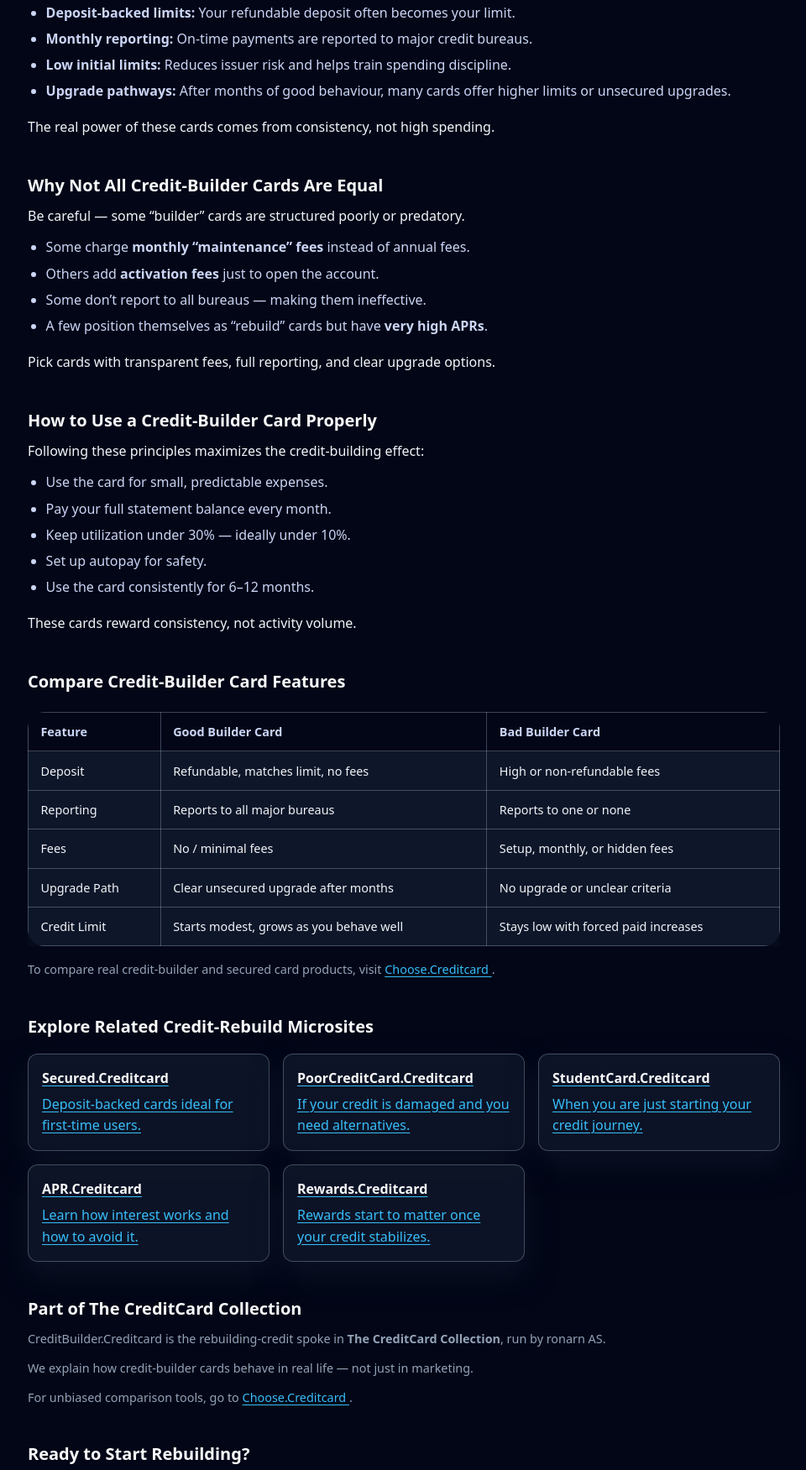
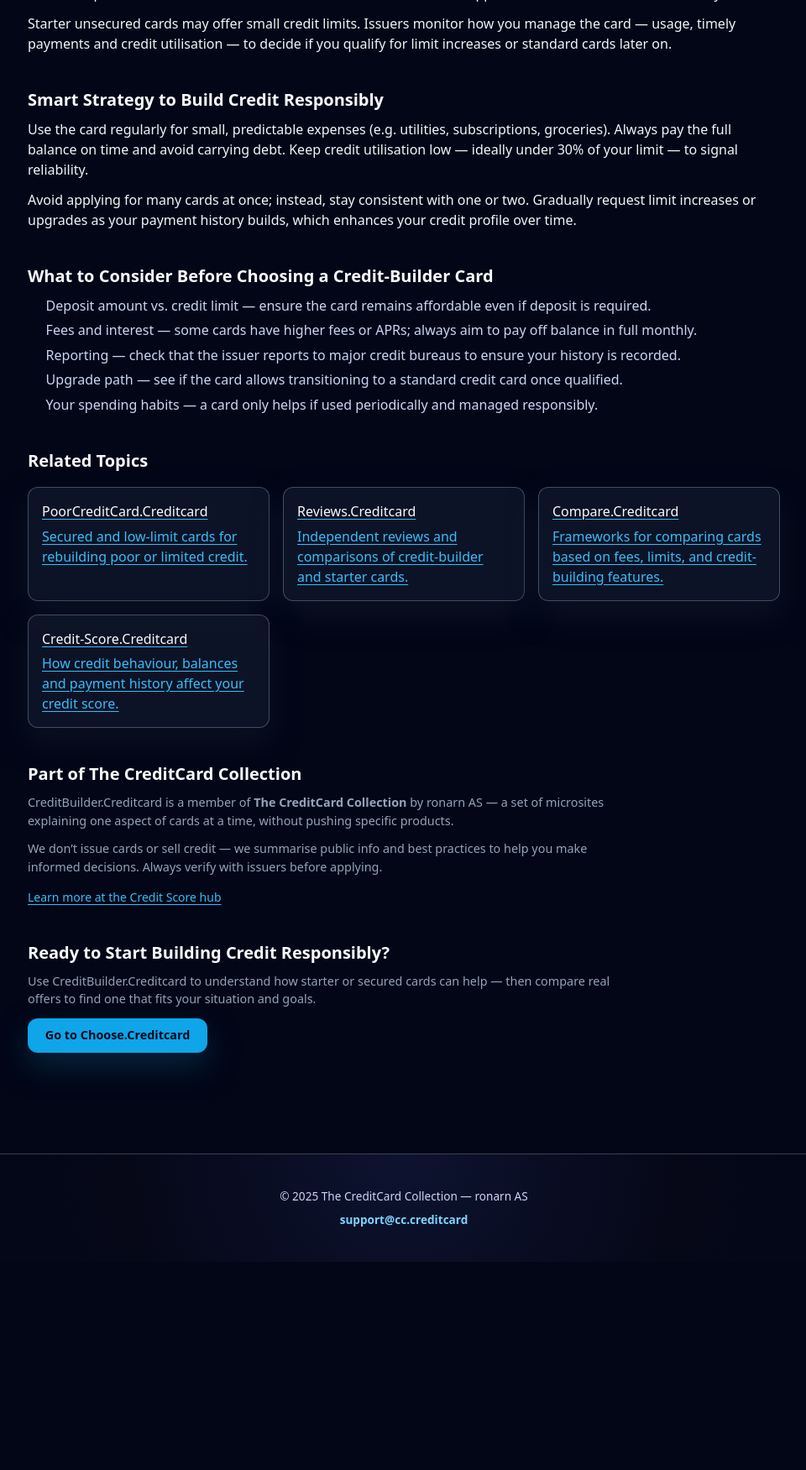
Before and after one commit to ChooseCreditCard/creditbuilder.creditcard, a plain HTML site: page index.html in a window 1280 px wide. Shown: the part 736-2487 px from the top of the page at 84% size, without its empty margins (159-1119 px from the left). After the commit the page ends 2239 px from the top, so only its background shows below. Drawn offline with nearby package versions, Linux system fonts and the light colour scheme.

Commit message:
Update index.html

```diff
--- a/index.html
+++ b/index.html
@@ -4,246 +4,162 @@
   <meta charset="UTF-8" />
   <meta name="viewport" content="width=device-width, initial-scale=1" />
 
-  <title>CreditBuilder.Creditcard – How Credit-Builder Cards Work</title>
-  <meta name="description" content="CreditBuilder.creditcard explains how credit-builder cards work: deposits, approvals, reporting, limits and how to use them to repair or build credit responsibly." />
+  <title>CreditBuilder.Creditcard – Building or Rebuilding Credit with Cards</title>
+  <meta name="description" content="Understand how credit-builder credit cards work: reporting history, secured cards, credit limits, usage strategies and how they help improve your credit profile over time." />
   <meta name="robots" content="index,follow" />
   <link rel="canonical" href="https://creditbuilder.creditcard/" />
 
   <!-- Open Graph -->
-  <meta property="og:title" content="CreditBuilder.Creditcard – Build Credit the Smart Way" />
-  <meta property="og:description" content="Learn how credit-builder cards work, how they report to bureaus, how limits increase and how to avoid traps when rebuilding credit." />
+  <meta property="og:title" content="CreditBuilder.Creditcard – Smart Credit-Building Card Options & Strategies" />
+  <meta property="og:description" content="Neutral guide to credit-builder cards: what to look for, how secured and starter cards work, payment habits that build credit, and how to avoid common pitfalls." />
   <meta property="og:type" content="website" />
   <meta property="og:url" content="https://creditbuilder.creditcard/" />
   <meta property="og:image" content="https://choose.creditcard/preview.png?utm_source=creditbuilder.creditcard&utm_medium=referral&utm_campaign=og_image" />
 
   <!-- Twitter -->
   <meta name="twitter:card" content="summary_large_image" />
-  <meta name="twitter:title" content="CreditBuilder.Creditcard – Credit Builder Cards Explained" />
-  <meta name="twitter:description" content="Independent breakdown of credit-builder cards: deposits, fees, reporting and behaviour strategies for rebuilding credit." />
+  <meta name="twitter:title" content="CreditBuilder.Creditcard – Building Credit with Cards" />
+  <meta name="twitter:description" content="How to use secured or low-limit cards responsibly to build or rebuild credit, plus tips on credit utilisation, reporting and long-term strategy." />
   <meta name="twitter:image" content="https://choose.creditcard/preview.png?utm_source=creditbuilder.creditcard&utm_medium=referral&utm_campaign=twitter_image" />
 
   <!-- GA4 -->
   <script async src="https://www.googletagmanager.com/gtag/js?id=G-64FE63JQ3H"></script>
   <script>
     window.dataLayer = window.dataLayer || [];
-    function gtag(){ dataLayer.push(arguments); }
+    function gtag(){dataLayer.push(arguments);}
     gtag('js', new Date());
     gtag('config', 'G-64FE63JQ3H');
   </script>
 
+  <!-- Tailwind -->
+  <script src="https://cdn.tailwindcss.com"></script>
+
+  <!-- Shared minisite styles -->
   <link rel="stylesheet" href="./styles.css" />
 </head>
 
 <body class="bg-slate-950 text-slate-100">
-
   <header class="site-header">
     <div class="nav-inner max-w-6xl">
-
       <div class="brand">
         <div class="cc-logo">CC</div>
         <div class="brand-text">
           <div class="brand-title">CreditBuilder.Creditcard</div>
-        <div class="brand-subtitle">Credit-Builder Cards Explained</div>
+          <div class="brand-subtitle">Rebuild or Establish Credit via Cards</div>
         </div>
       </div>
-
-    <nav class="nav-links">
+      <nav class="nav-links" aria-label="Page navigation">
         <a href="#overview">Overview</a>
-      <a href="#howitworks">How It Works</a>
-      <a href="#compare">Compare</a>
+        <a href="#mechanics">How It Works</a>
+        <a href="#strategy">Credit-Building Strategy</a>
       </nav>
-
     </div>
   </header>
 
   <main class="cc-page">
-
     <!-- Breadcrumb -->
     <div class="cc-breadcrumb">
       <a href="https://choose.creditcard/?utm_source=creditbuilder.creditcard&utm_medium=referral&utm_campaign=breadcrumb">Home</a>
       &nbsp;›&nbsp;
-    Credit Builder Cards
+      CreditBuilder.Creditcard
     </div>
 
     <!-- Hero -->
     <section class="hero">
-    <h1>How Credit-Builder Cards Actually Work</h1>
+      <div class="hero-content">
+        <h1>How to Use Credit Cards to Build or Rebuild Your Credit</h1>
       <p class="hero-lead">
-      CreditBuilder.Creditcard breaks down how credit-builder cards help you build or repair credit through deposits, limits, reporting and responsible use strategies.
+        This guide explains how “credit-builder” cards work — whether you have no history or a damaged credit record — and how consistent, responsible use can gradually improve your credit profile over time.
       </p>
-
       <a class="cta" href="https://choose.creditcard/?utm_source=creditbuilder.creditcard&utm_medium=referral&utm_campaign=hero_cta">
-      Compare credit-builder cards
+        Explore starter and secured cards
       </a>
+    </div>
     </section>
 
     <!-- Overview -->
     <section id="overview" class="section">
       <h2>What Is a Credit-Builder Card?</h2>
-    <p>A credit-builder card is designed for people who:</p>
-
-    <ul class="list">
-      <li>Have poor or limited credit history</li>
-      <li>Are rebuilding after financial difficulties</li>
-      <li>Need a stable, low-risk stepping stone</li>
-    </ul>
-
-    <p>Unlike typical rewards cards, the focus here is stability, reporting and predictable behaviour — not earning points or perks.</p>
+      <p>Credit-builder cards are designed for people with little or poor credit history. Typically, they come with low limits or require a refundable security deposit to reduce issuer risk and improve chances of approval.</p>
+      <p>These cards function like normal credit cards — allowing you to spend, pay, and build a history of on-time payments, which lenders observe when evaluating your creditworthiness over time.</p>
     </section>
 
-  <!-- How It Works -->
-  <section id="howitworks" class="section">
-    <h2>How Credit-Builder Cards Improve Your Credit</h2>
-    <p>Most credit-builder cards improve your credit through predictable reporting cycles.</p>
-
-    <ul class="list">
-      <li><strong>Deposit-backed limits:</strong> Your refundable deposit often becomes your limit.</li>
-      <li><strong>Monthly reporting:</strong> On-time payments are reported to major credit bureaus.</li>
-      <li><strong>Low initial limits:</strong> Reduces issuer risk and helps train spending discipline.</li>
-      <li><strong>Upgrade pathways:</strong> After months of good behaviour, many cards offer higher limits or unsecured upgrades.</li>
-    </ul>
-
-    <p>The real power of these cards comes from consistency, not high spending.</p>
+    <!-- Mechanics -->
+    <section id="mechanics" class="section">
+      <h2>How Secured and Starter Cards Work</h2>
+      <p>With a secured card, you deposit a sum of money that becomes or backs your credit line. If you default, the issuer can use the deposit to cover losses. This lowers risk for issuers and allows approval even with limited credit history.</p>
+      <p>Starter unsecured cards may offer small credit limits. Issuers monitor how you manage the card — usage, timely payments and credit utilisation — to decide if you qualify for limit increases or standard cards later on.</p>
     </section>
 
+    <!-- Strategy -->
     <section class="section">
-    <h2>Why Not All Credit-Builder Cards Are Equal</h2>
-    <p>Be careful — some “builder” cards are structured poorly or predatory.</p>
-
-    <ul class="list">
-      <li>Some charge <strong>monthly “maintenance” fees</strong> instead of annual fees.</li>
-      <li>Others add <strong>activation fees</strong> just to open the account.</li>
-      <li>Some don’t report to all bureaus — making them ineffective.</li>
-      <li>A few position themselves as “rebuild” cards but have <strong>very high APRs</strong>.</li>
-    </ul>
-
-    <p>Pick cards with transparent fees, full reporting, and clear upgrade options.</p>
+      <h2>Smart Strategy to Build Credit Responsibly</h2>
+      <p>Use the card regularly for small, predictable expenses (e.g. utilities, subscriptions, groceries). Always pay the full balance on time and avoid carrying debt. Keep credit utilisation low — ideally under 30% of your limit — to signal reliability.</p>
+      <p>Avoid applying for many cards at once; instead, stay consistent with one or two. Gradually request limit increases or upgrades as your payment history builds, which enhances your credit profile over time.</p>
     </section>
 
+    <!-- Comparison & Considerations -->
     <section class="section">
-    <h2>How to Use a Credit-Builder Card Properly</h2>
-    <p>Following these principles maximizes the credit-building effect:</p>
-
+      <h2>What to Consider Before Choosing a Credit-Builder Card</h2>
       <ul class="list">
-      <li>Use the card for small, predictable expenses.</li>
-      <li>Pay your full statement balance every month.</li>
-      <li>Keep utilization under 30% — ideally under 10%.</li>
-      <li>Set up autopay for safety.</li>
-      <li>Use the card consistently for 6–12 months.</li>
+        <li>Deposit amount vs. credit limit — ensure the card remains affordable even if deposit is required.</li>
+        <li>Fees and interest — some cards have higher fees or APRs; always aim to pay off balance in full monthly.</li>
+        <li>Reporting — check that the issuer reports to major credit bureaus to ensure your history is recorded.</li>
+        <li>Upgrade path — see if the card allows transitioning to a standard credit card once qualified.</li>
+        <li>Your spending habits — a card only helps if used periodically and managed responsibly.</li>
       </ul>
-
-    <p>These cards reward consistency, not activity volume.</p>
     </section>
 
-  <!-- Comparison Table -->
-  <section id="compare" class="section">
-    <h2>Compare Credit-Builder Card Features</h2>
-
-    <div class="table-wrap">
-      <table class="table">
-        <thead>
-          <tr>
-            <th>Feature</th>
-            <th>Good Builder Card</th>
-            <th>Bad Builder Card</th>
-          </tr>
-        </thead>
-        <tbody>
-          <tr>
-            <td>Deposit</td>
-            <td>Refundable, matches limit, no fees</td>
-            <td>High or non-refundable fees</td>
-          </tr>
-          <tr>
-            <td>Reporting</td>
-            <td>Reports to all major bureaus</td>
-            <td>Reports to one or none</td>
-          </tr>
-          <tr>
-            <td>Fees</td>
-            <td>No / minimal fees</td>
-            <td>Setup, monthly, or hidden fees</td>
-          </tr>
-          <tr>
-            <td>Upgrade Path</td>
-            <td>Clear unsecured upgrade after months</td>
-            <td>No upgrade or unclear criteria</td>
-          </tr>
-          <tr>
-            <td>Credit Limit</td>
-            <td>Starts modest, grows as you behave well</td>
-            <td>Stays low with forced paid increases</td>
-          </tr>
-        </tbody>
-      </table>
-    </div>
-
-    <p class="small">
-      To compare real credit-builder and secured card products, visit
-      <a href="https://choose.creditcard/?utm_source=creditbuilder.creditcard&utm_medium=referral&utm_campaign=comparison_section">
-        Choose.Creditcard
-      </a>.
-    </p>
-  </section>
-
-  <!-- Cluster Links -->
+    <!-- Related Topics -->
     <section class="section">
-    <h2>Explore Related Credit-Rebuild Microsites</h2>
-
+      <h2>Related Topics</h2>
       <div class="cluster-grid">
-      <a class="cluster-card" href="https://secured.creditcard/?utm_source=creditbuilder.creditcard&utm_medium=referral&utm_campaign=cluster_secured">
-        <h3>Secured.Creditcard</h3>
-        <p>Deposit-backed cards ideal for first-time users.</p>
-      </a>
-
         <a class="cluster-card" href="https://poorcreditcard.creditcard/?utm_source=creditbuilder.creditcard&utm_medium=referral&utm_campaign=cluster_poorcredit">
           <h3>PoorCreditCard.Creditcard</h3>
-        <p>If your credit is damaged and you need alternatives.</p>
+          <p>Secured and low-limit cards for rebuilding poor or limited credit.</p>
         </a>
-
-      <a class="cluster-card" href="https://studentcard.creditcard/?utm_source=creditbuilder.creditcard&utm_medium=referral&utm_campaign=cluster_student">
-        <h3>StudentCard.Creditcard</h3>
-        <p>When you are just starting your credit journey.</p>
+        <a class="cluster-card" href="https://reviews.creditcard/?utm_source=creditbuilder.creditcard&utm_medium=referral&utm_campaign=cluster_reviews">
+          <h3>Reviews.Creditcard</h3>
+          <p>Independent reviews and comparisons of credit-builder and starter cards.</p>
         </a>
-
-      <a class="cluster-card" href="https://apr.creditcard/?utm_source=creditbuilder.creditcard&utm_medium=referral&utm_campaign=cluster_apr">
-        <h3>APR.Creditcard</h3>
-        <p>Learn how interest works and how to avoid it.</p>
+        <a class="cluster-card" href="https://compare.creditcard/?utm_source=creditbuilder.creditcard&utm_medium=referral&utm_campaign=cluster_compare">
+          <h3>Compare.Creditcard</h3>
+          <p>Frameworks for comparing cards based on fees, limits, and credit-building features.</p>
         </a>
-
-      <a class="cluster-card" href="https://rewards.creditcard/?utm_source=creditbuilder.creditcard&utm_medium=referral&utm_campaign=cluster_rewards">
-        <h3>Rewards.Creditcard</h3>
-        <p>Rewards start to matter once your credit stabilizes.</p>
+        <a class="cluster-card" href="https://credit-score.creditcard/?utm_source=creditbuilder.creditcard&utm_medium=referral&utm_campaign=cluster_creditscore">
+          <h3>Credit-Score.Creditcard</h3>
+          <p>How credit behaviour, balances and payment history affect your credit score.</p>
         </a>
       </div>
     </section>
 
-  <!-- Collection Section -->
+    <!-- Collection -->
     <section class="section">
       <h2>Part of The CreditCard Collection</h2>
       <p class="small">
-      CreditBuilder.Creditcard is the rebuilding-credit spoke in <strong>The CreditCard Collection</strong>, run by ronarn AS.
+        CreditBuilder.Creditcard is a member of <strong>The CreditCard Collection</strong> by ronarn AS — a set of microsites explaining one aspect of cards at a time, without pushing specific products.
       </p>
       <p class="small">
-      We explain how credit-builder cards behave in real life — not just in marketing.
+        We don’t issue cards or sell credit — we summarise public info and best practices to help you make informed decisions. Always verify with issuers before applying.
       </p>
-    <p class="small">
-      For unbiased comparison tools, go to
-      <a href="https://choose.creditcard/?utm_source=creditbuilder.creditcard&utm_medium=referral&utm_campaign=collection_section">
-        Choose.Creditcard
-      </a>.
-    </p>
+
+      <!-- REQUIRED HUB SNIPPET – Credit Score hub -->
+      <div class="hub-link">
+        <a href="https://choose.creditcard/credit-score/?utm_source=creditbuilder.creditcard&utm_medium=referral&utm_campaign=minisite_to_hub"
+           class="text-sm text-slate-600 hover:text-slate-900">
+          Learn more at the Credit Score hub
+        </a>
+      </div>
     </section>
 
     <!-- Bottom CTA -->
     <section class="section">
-    <h2>Ready to Start Rebuilding?</h2>
+      <h2>Ready to Start Building Credit Responsibly?</h2>
       <p class="small">
-      Credit-builder cards are not long-term products. They are transitional tools to help you reach better cards later.
+        Use CreditBuilder.Creditcard to understand how starter or secured cards can help — then compare real offers to find one that fits your situation and goals.
       </p>
-
       <a class="cta" href="https://choose.creditcard/?utm_source=creditbuilder.creditcard&utm_medium=referral&utm_campaign=bottom_cta">
-      Compare credit-builder cards
+        Go to Choose.Creditcard
       </a>
     </section>
 
@@ -251,10 +167,7 @@
 
   <footer class="mini-footer">
     <p class="mini-footer-main">© 2025 The CreditCard Collection — ronarn AS</p>
-  <p class="mini-footer-contact">
-    Contact: <a href="mailto:support@cc.creditcard">support@cc.creditcard</a>
-  </p>
+  <p class="mini-footer-contact"><a href="mailto:support@cc.creditcard">support@cc.creditcard</a></p>
   </footer>
-
 </body>
 </html>
```
Lines whose indentation alone changed are shown as unchanged.
